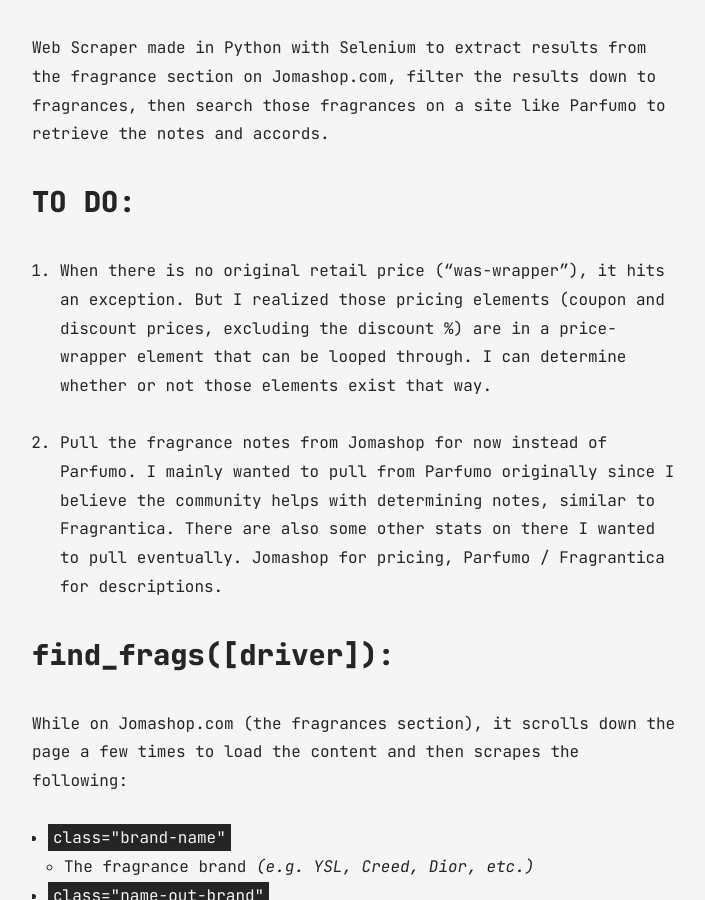
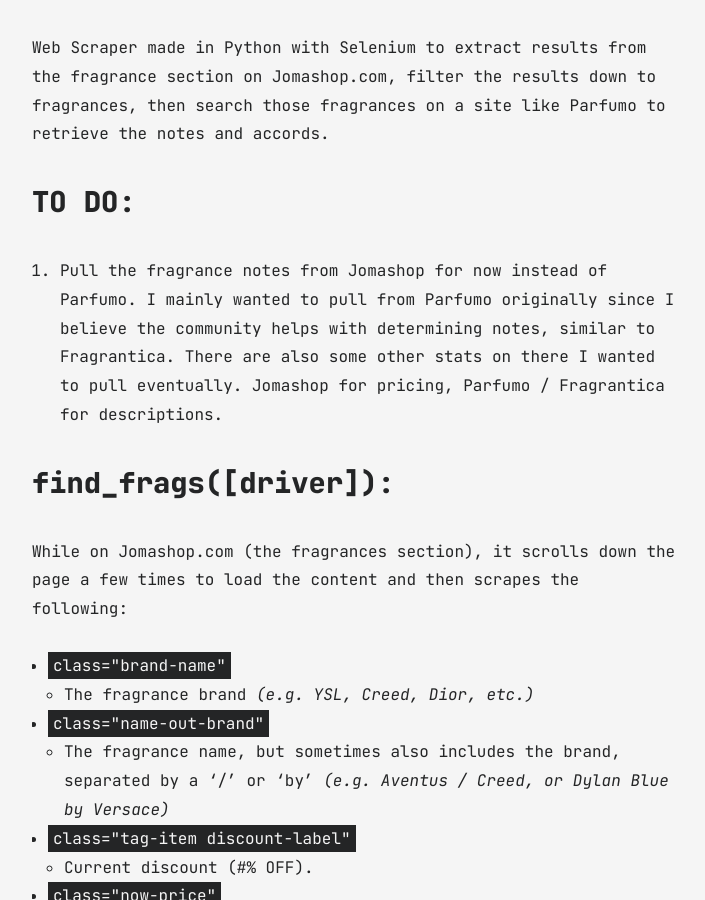
Before and after one commit to ouchmode/Portfolio, a Jekyll site: the page built from all_collections/_posts/2024-12-29-fragrance-scraper.md, in a window 1280 px wide and 900 px high, scrolled down 576 px. Shown: the whole window, without its empty margins (283-988 px from the left). Built offline with Jekyll 4.4.1, drawn with Linux system fonts in a browser that asks for light colours.

Commit message:
updated to remove something from the todo that i completed today. fixed the was-wrapper issue i was having before.

```diff
--- a/all_collections/_posts/2024-12-29-fragrance-scraper.md
+++ b/all_collections/_posts/2024-12-29-fragrance-scraper.md
@@ -12,9 +12,7 @@ Project repository can be found [here](https://github.com/ouchmode/fragrance-scr
 Web Scraper made in Python with Selenium to extract results from the fragrance section on Jomashop.com, filter the results down to fragrances, then search those fragrances on a site like Parfumo to retrieve the notes and accords.
 
 ## TO DO:
-1. When there is no original retail price ("was-wrapper"), it hits an exception. But I realized those pricing elements (coupon and discount prices, excluding the discount %) are in a price-wrapper element that can be looped through. I can determine whether or not those elements exist that way.
-
-2. Pull the fragrance notes from Jomashop for now instead of Parfumo. I mainly wanted to pull from Parfumo originally since I believe the community helps with determining notes, similar to Fragrantica. There are also some other stats on there I wanted to pull eventually. Jomashop for pricing, Parfumo / Fragrantica for descriptions.
+1. Pull the fragrance notes from Jomashop for now instead of Parfumo. I mainly wanted to pull from Parfumo originally since I believe the community helps with determining notes, similar to Fragrantica. There are also some other stats on there I wanted to pull eventually. Jomashop for pricing, Parfumo / Fragrantica for descriptions.
 
 ## find_frags([driver]):
 While on Jomashop.com (the fragrances section), it scrolls down the page a few times to load the content and then scrapes the following:
```
